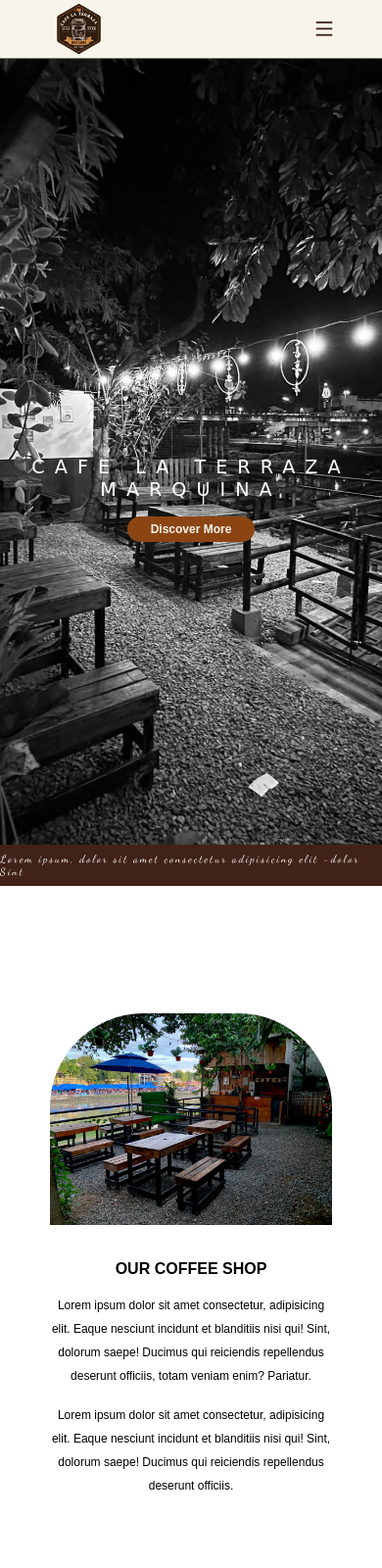
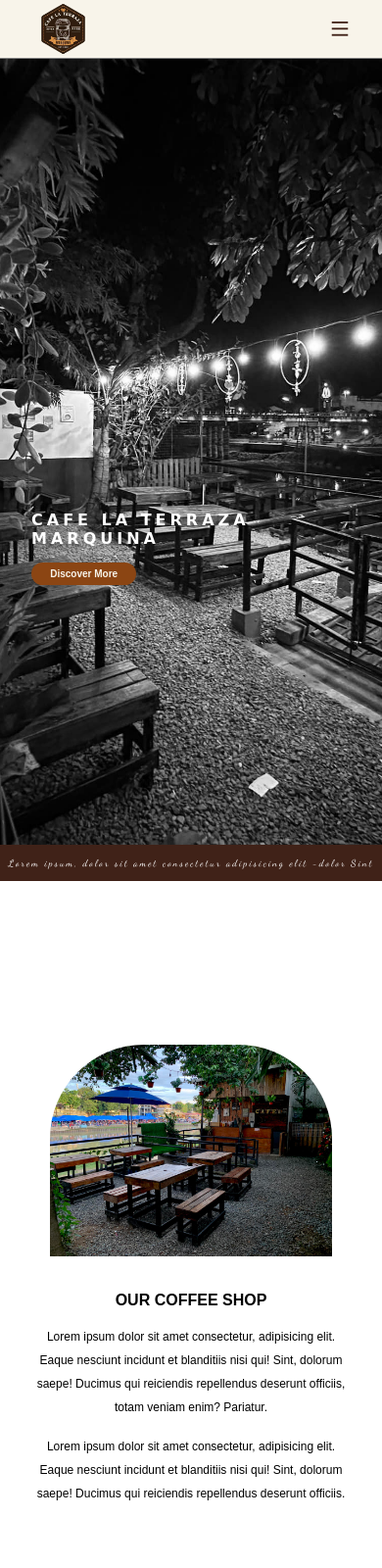
Before and after one commit to fika-dvlpr/cafe-la-terraza-responsive, a plain HTML site: page index.html in a window 390 px wide. Shown: the top 1600 px of the page at 98% size. Drawn offline with nearby package versions, Linux system fonts and the light colour scheme; a web font is replaced by a local one.

Commit message:
Add files via upload

```diff
--- a/Gallery/style.css
+++ b/Gallery/style.css
@@ -131,8 +131,6 @@ header {
   }
 }
 
-
-
 /* MAIN */
 .container {
   height: 100%;
@@ -150,7 +148,6 @@ header {
 
 .container .heading {
   margin: 3rem 0;
-
 }
 .container .heading h3 {
   font-size: 1.5rem;
@@ -194,7 +191,6 @@ header {
 }
 .dream img:hover {
   transform: scale(1.08);
-
 }
 
 .btn {
@@ -215,7 +211,7 @@ header {
 }
 
 .btn:hover {
-  background-color: #C06E33;
+  background-color: #c06e33;
 }
 
 /* FOOTER */
@@ -418,14 +414,14 @@ footer {
   }
   header {
     padding: 0 4rem;
-    transition: .5s;
+    transition: 0.5s;
   }
 }
 
 @media (max-width: 425px) {
   header {
     padding: 0 3rem;
-    transition: .5s;
+    transition: 0.5s;
   }
 }
 
@@ -433,7 +429,7 @@ footer {
 @media (max-width: 1024px) {
   .box .dream {
     width: 30%;
-    transition: .5s;
+    transition: 0.5s;
   }
   .container .heading h3 {
     font-size: 1.2rem;
@@ -445,8 +441,8 @@ footer {
 
 @media (max-width: 768px) {
   .box .dream {
-    width: 60%;
-    transition: .5s;
+    width: 65%;
+    transition: 0.5s;
   }
   .container {
     margin-bottom: 48px;
--- a/Style/style.css
+++ b/Style/style.css
@@ -2,7 +2,7 @@
   padding: 0;
   margin: 0;
   box-sizing: border-box;
-  scroll-padding-top: 4rem;
+  scroll-padding-top: 60px;
   scroll-behavior: smooth;
   list-style: none;
   text-decoration: none;
@@ -137,7 +137,8 @@ header {
   background: url(../Images/home-bg.jpg);
   background-repeat: no-repeat;
   background-size: cover;
-  background-position: bottom;
+  background-position: center;
+  background-attachment: fixed;
   width: 100%;
   max-height: 1300px;
   height: 95vh;
@@ -146,7 +147,6 @@ header {
   padding: 0;
   display: flex;
   align-items: center;
-  justify-content: center;
   overflow: hidden;
   padding: 0 7.5rem;
 }
@@ -162,22 +162,18 @@ header {
 
 .home-content {
   z-index: 100;
-  display: flex;
-  flex-direction: column;
-  justify-content: center;
-  align-items: center;
-  margin-top: 6rem;
+
+  margin-top: 12rem;
 }
 .home-content h1 {
-  font-size: 2rem;
-  font-weight: 500;
+  font-size: 2.4rem;
+  font-weight: bold;
   font-family: "Unbounded", cursive;
   width: 600px;
   color: white;
-  letter-spacing: 10px;
+  letter-spacing: 4px;
   padding-bottom: 1rem;
   margin-top: 1rem;
-  text-align: center;
 }
 
 .home-button {
@@ -202,8 +198,9 @@ header {
   justify-content: center;
   align-items: center;
   width: 100%;
-  padding: 0.5rem 0;
+  padding: 0.8rem 0;
   background-color: #402218;
+  text-align: center;
 }
 .container-quotes p {
   font-size: 18px;
@@ -225,7 +222,7 @@ header {
   margin-left: auto;
   margin-right: auto;
   padding-bottom: 0;
-  padding-top: 0rem;
+  padding-top: 6rem;
 }
 .about-picture img {
   width: 28rem;
@@ -300,7 +297,7 @@ header {
 }
 .customer-reviews {
   width: 100%;
-  height: 75vh;
+  height: 100vh;
   max-width: 1440px;
   max-height: 700px;
   margin-left: auto;
@@ -651,7 +648,7 @@ footer {
 
 @media (max-width: 425px) {
   header {
-    padding: 0 3rem;
+    padding: 0 2rem;
     transition: 0.5s;
   }
 }
@@ -660,7 +657,7 @@ footer {
 @media (max-width: 1160px) {
   .home-content h1 {
     font-size: 2rem;
-    width: 700px;
+    width: 600px;
   }
   .about {
     gap: 3.5rem;
@@ -694,6 +691,7 @@ footer {
 @media (max-width: 970px) {
   .about {
     gap: 2rem;
+    padding-top: 0rem;
   }
   .box-container {
     gap: 3rem;
@@ -735,6 +733,9 @@ footer {
 
 /* TABLET */
 @media (max-width: 768px) {
+  .box-container {
+    padding-top: 5rem;
+  }
   .home {
     padding: 0 5rem;
   }
@@ -749,7 +750,7 @@ footer {
     flex-direction: column;
     text-align: center;
     transition: 0.5s;
-    margin-bottom: 4rem;
+    margin-bottom: 2rem;
   }
 
   .about-picture img {
@@ -775,9 +776,7 @@ footer {
     transition: 0.5s;
     margin-top: 3rem;
   }
-  .customer-reviews {
-    height: 100vh;
-  }
+
   .customer-1 {
     width: 300px;
     height: 120px;
@@ -805,9 +804,6 @@ footer {
     font-size: 11px;
     width: 80px;
   }
-  .hero h1 {
-    margin-top: 40px;
-  }
 
   .card-hero,
   .card-hero-2 {
@@ -832,9 +828,21 @@ footer {
   section {
     padding: 0rem 6rem;
   }
+  .customer-reviews {
+    margin-top: 4rem;
+  }
 }
 
 @media (max-width: 544px) {
+  .hero h1 {
+    margin-top: 40px;
+  }
+  .home {
+    padding: 0 4rem;
+  }
+  .about-picture img {
+    margin-top: 9rem;
+  }
   .customer-1 {
     width: 280px;
     height: 100px;
@@ -862,7 +870,7 @@ footer {
     padding: 6px;
     transition: 0.5s;
     width: 180px;
-    height: 250px;
+    height: 260px;
   }
   .box-container {
     gap: 2rem;
@@ -870,7 +878,7 @@ footer {
     flex-direction: column;
     align-items: center;
     padding: 0;
-    margin: 2rem 0;
+    margin: 2rem 0 4rem 0;
   }
   .other-business {
     height: 100%;
@@ -884,9 +892,10 @@ footer {
 @media (max-width: 499px) {
   .home-content h1 {
     font-size: 1.2rem;
+    width: 300px;
   }
   .container-quotes p {
-    font-size: 11px;
+    font-size: 10px;
   }
   .about-picture img {
     width: 18rem;
@@ -896,6 +905,20 @@ footer {
 
 @media (max-width: 425px) {
   section {
-    padding: 0 3rem;
+    padding: 0 2rem;
+  }
+  .home {
+    padding: 0 2rem;
+  }
+  .home-content h1 {
+    width: 100%;
+    font-size: 1rem;
+  }
+  .home-button {
+    padding: 6px 1.2rem;
+    font-size: 10px;
+  }
+  .customer-reviews {
+    margin-top: 5rem;
   }
 }
```
Also changed, not shown: Contact/style.css (+8 -2 lines), index.html (+7 -5 lines), Images/home-bg-1.jpg (added).
